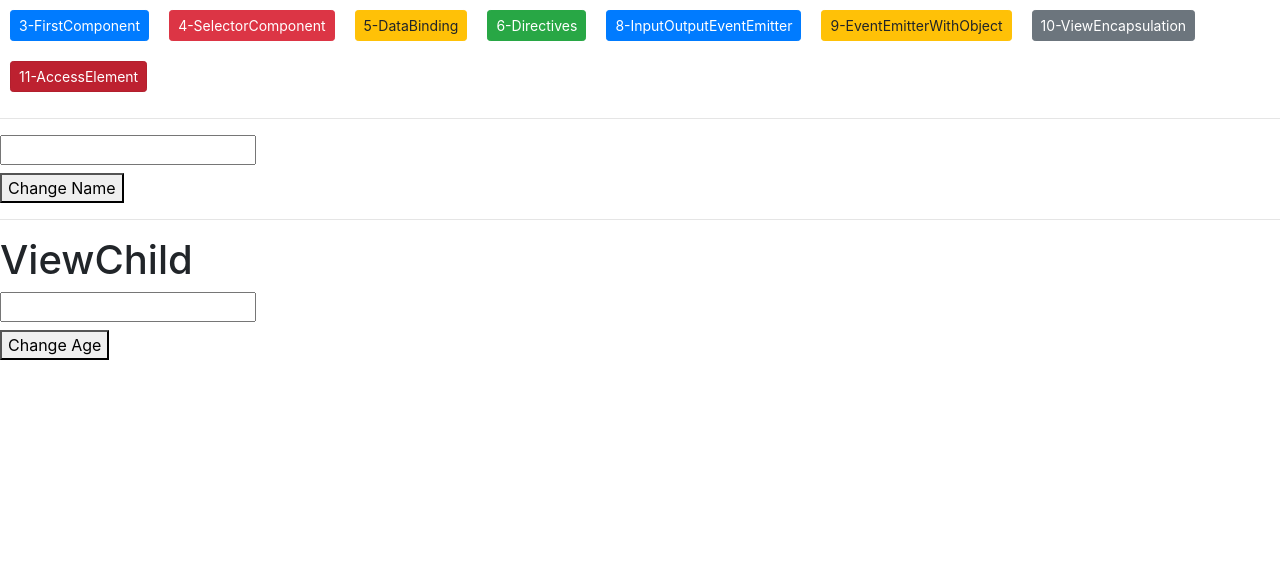
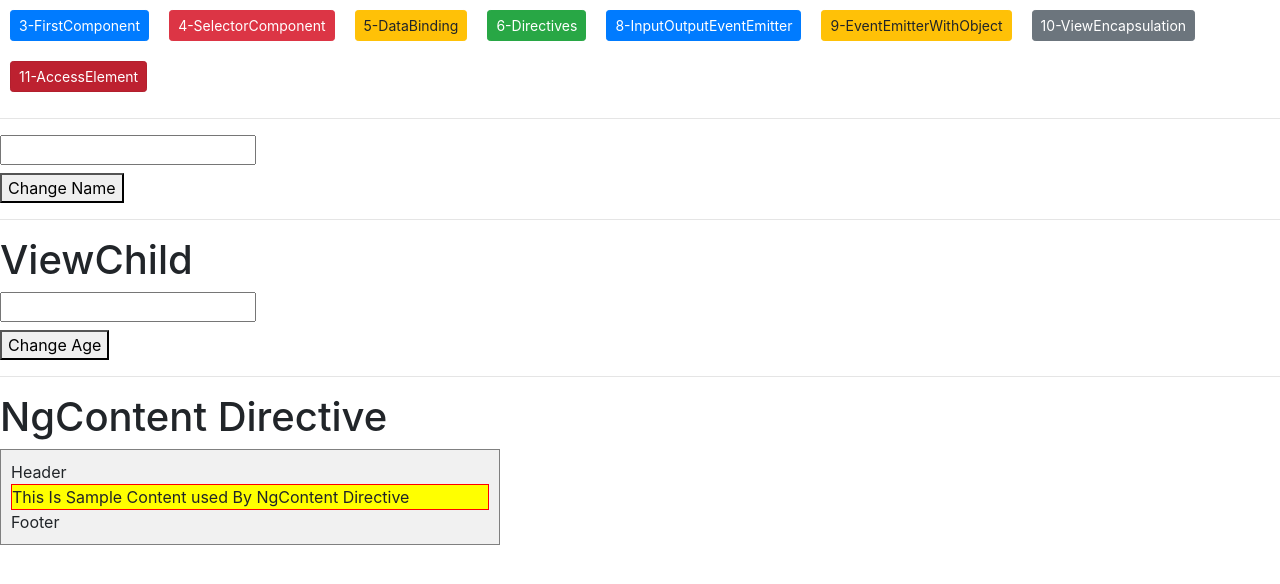
Before and after one commit to MohammadDabirsiaghi/Angular_FoadShariat, an Angular app: page /AccessElement in a window 1280 px wide. Shown: the top 584 px of the page. Built offline with nearby package versions, Linux system fonts and the light colour scheme.

Commit message:
NgContent

```diff
--- a/src/app/access-element/access-element.component.html
+++ b/src/app/access-element/access-element.component.html
@@ -8,3 +8,8 @@
 <input type="text" #txtAge/>
 <h1>{{age}}</h1>
 <button (click)="ChangeAge()">Change Age</button>
+<hr/>
+<h1>NgContent Directive</h1>
+<app-ng-content-directive>
+  This Is Sample Content used By NgContent Directive
+</app-ng-content-directive>
--- /dev/null
+++ b/src/app/access-element/ng-content-directive/ng-content-directive.component.html
@@ -0,0 +1,10 @@
+<div style="background-color:#F1F1F1;padding:10px;border:1px solid Gray;width:500px">
+  Header
+  <div style="background-color:yellow;border:1px solid Red">
+
+  <ng-content></ng-content>
+  </div>
+  <div>
+    Footer
+  </div>
+</div>
--- /dev/null
+++ b/src/app/access-element/ng-content-directive/ng-content-directive.component.ts
@@ -0,0 +1,15 @@
+import { Component, OnInit } from '@angular/core';
+
+@Component({
+  selector: 'app-ng-content-directive',
+  templateUrl: './ng-content-directive.component.html',
+  styleUrls: ['./ng-content-directive.component.css']
+})
+export class NgContentDirectiveComponent implements OnInit {
+
+  constructor() { }
+
+  ngOnInit() {
+  }
+
+}
--- a/src/app/app.module.ts
+++ b/src/app/app.module.ts
@@ -16,6 +16,7 @@ import { ChildComponent } from './Input-Output/child/child.component';
 import { EventEmitterWithObjectComponent } from './event-emitter-with-object/event-emitter-with-object.component';
 import { ChildpersonComponent } from './event-emitter-with-object/childperson/childperson.component';
 import { AccessElementComponent } from './access-element/access-element.component';
+import { NgContentDirectiveComponent } from './access-element/ng-content-directive/ng-content-directive.component';
 
 const appRoutes:Routes=[
   {path:'FirstComponent',component:FirstComponentComponent},
@@ -42,7 +43,8 @@ const appRoutes:Routes=[
     ChildComponent,
     EventEmitterWithObjectComponent,
     ChildpersonComponent,
-    AccessElementComponent
+    AccessElementComponent,
+    NgContentDirectiveComponent
   ],
   imports: [
     BrowserModule,
```
Also changed, not shown: src/app/access-element/ng-content-directive/ng-content-directive.component.css (added), 1 other file (tests, documents, lock files or other folders).
